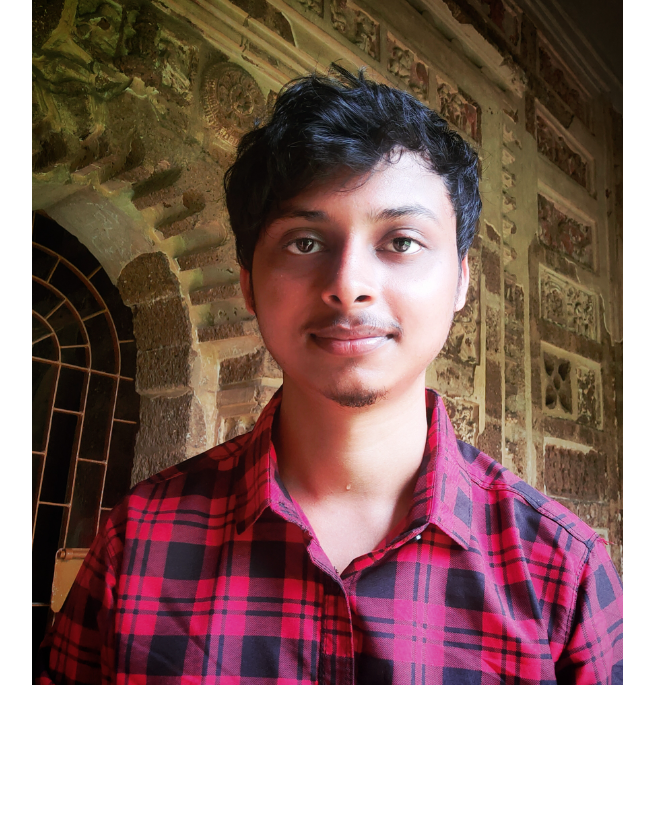
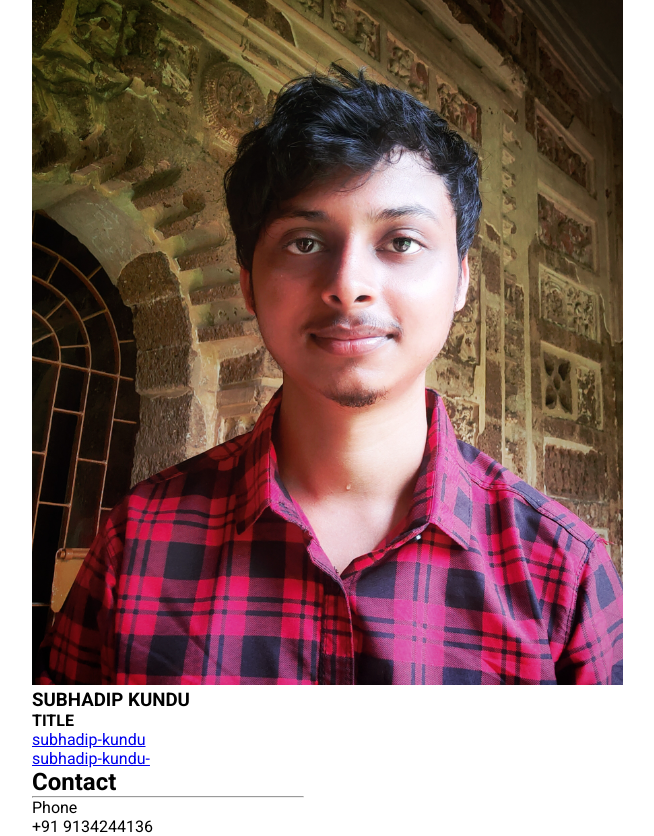
Before and after one commit to subhadip-kundu/PWSkills-Assignments, a plain HTML site: page Building resume tamplate using HTML and CSS/index.html in a window 1280 px wide. Shown: the whole page, without its empty margins (108-762 px from the left). Before the commit the page ends 800 px from the top, so only its background shows below. Drawn offline with Linux system fonts and the light colour scheme.

Commit message:
Runing.....

```diff
--- a/Building resume tamplate using HTML and CSS/index.html
+++ b/Building resume tamplate using HTML and CSS/index.html
@@ -16,8 +16,30 @@
 <body>
     <main>
         <div class="left-part">
-            <div class="avatar">
-                <img src="./000.png" alt="avatar">
+            <div class="personal-details">
+                <div class="avatar">
+                    <img src="./000.png" alt="avatar">
+                </div>
+                <div class="name">
+                    <h3>SUBHADIP KUNDU</h3>
+                    <h4>TITLE</h4>
+                </div>
+                <div class="social">
+                    <div class="github">
+                        <i class="fa-brands fa-github"></i>
+                        <a href="https://github.com/subhadip-kundu/">subhadip-kundu</a>
+                    </div>
+                    <div class="linkedin">
+                        <i class="fa-brands fa-linkedin"></i>
+                        <a href="https://www.linkedin.com/in/subhadip-kundu-/">subhadip-kundu-</a>
+                    </div>
+                </div>
+            </div>
+            <div class="contact">
+                <h2>Contact</h2>
+                <hr width="80%">
+                <p>Phone</p>
+                +91 9134244136
             </div>
         </div>
         <div class="right-part">
```
